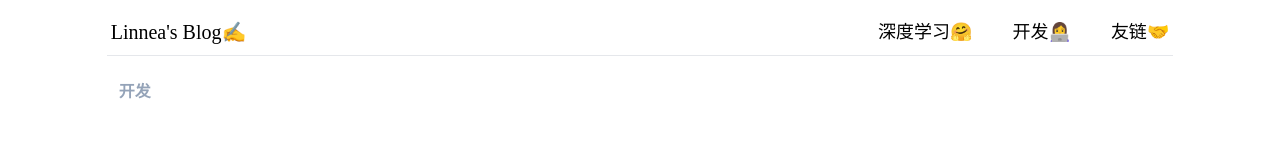
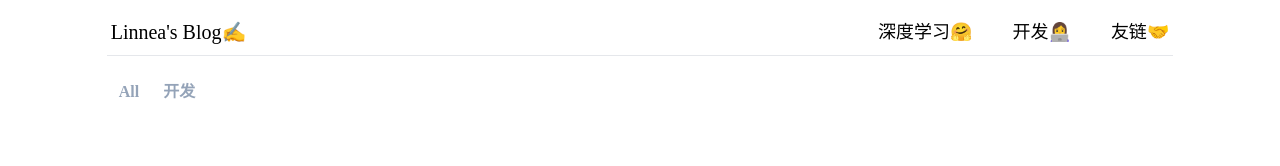
Before and after one commit to Linn3a/blog, a Next.js app: page /posts/dev/series/dev in a window 1280 px wide. Shown: the top 166 px of the page. Built offline with nearby package versions, Linux system fonts and the light colour scheme.

Commit message:
feat✨: add all series

```diff
--- /dev/null
+++ b/components/AllSeries.tsx
@@ -0,0 +1,33 @@
+import Link from "next/link"
+
+const AllSeries = (props: {
+  folder:string,
+  isRoot:boolean
+}) => {
+  if (props.isRoot) {
+    return (
+      <div className="p-1 rounded-lg bg-sky-900 text-zinc-50 inline-block mx-2">
+
+        <Link href={`/posts/${props.folder}`}>
+        <h2 className="font-bold text-md hover:underline">All</h2>
+        </Link>
+
+      </div>
+    )
+  } else {
+    return (
+      <div className="p-1 rounded-lg
+      text-slate-400
+        inline-block
+        mx-2">
+
+          <Link href={`/posts/${props.folder}`}>
+          <h2 className="font-bold text-md hover:underline">All</h2>
+          </Link>
+
+        </div>
+    )
+  }
+}
+
+export default AllSeries;
--- a/src/app/posts/[folder]/page.tsx
+++ b/src/app/posts/[folder]/page.tsx
@@ -2,6 +2,7 @@ import PostPreview from '../../../../components/PostPreview';
 import {getAllPostMetadata, getPostMetadataByFolder} from '../../../../components/getPostMetadata';
 import { getSeriesByFolder } from '../../../../components/getSeries';
 import Series from '../../../../components/Series';
+import AllSeries from '../../../../components/AllSeries';
 
 export async function generateStaticParams() {
     const posts = getAllPostMetadata();
@@ -18,6 +19,8 @@ const Folder = (props: any) => {
     return (
         <div>
             <div className='mb-4'>
+            <AllSeries folder={folderName} isRoot={true}/>
+
             {series.map(se => (
                 <Series se={se} isCurrent={false}/>
             )) }
--- a/src/app/posts/[folder]/series/[series]/page.tsx
+++ b/src/app/posts/[folder]/series/[series]/page.tsx
@@ -1,3 +1,4 @@
+import AllSeries from "../../../../../../components/AllSeries";
 import PostPreview from "../../../../../../components/PostPreview";
 import Series from "../../../../../../components/Series";
 import { getAllPostMetadata, getPostMetadataByFolder } from "../../../../../../components/getPostMetadata";
@@ -42,6 +43,7 @@ const SeriesPage = (props: any) => {
     return (
         <div>
             <div className='mb-4'>
+                <AllSeries folder={folder} isRoot={false}/>
             {Currentseries?.map(se => (
                 <Series se={se} isCurrent={se.index==seriesIndex}/>
             )) }
```
